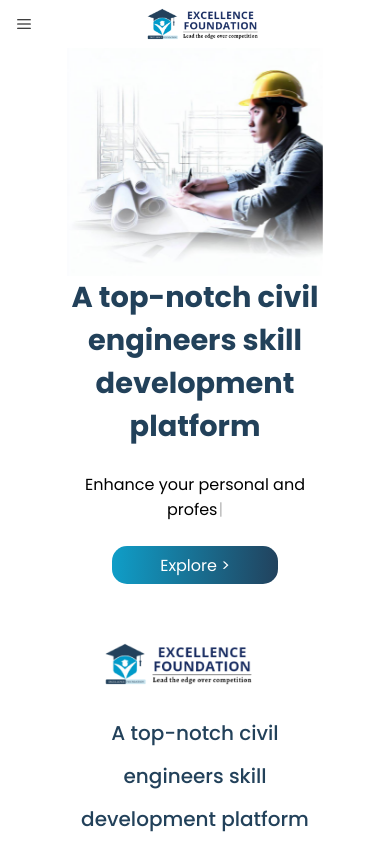
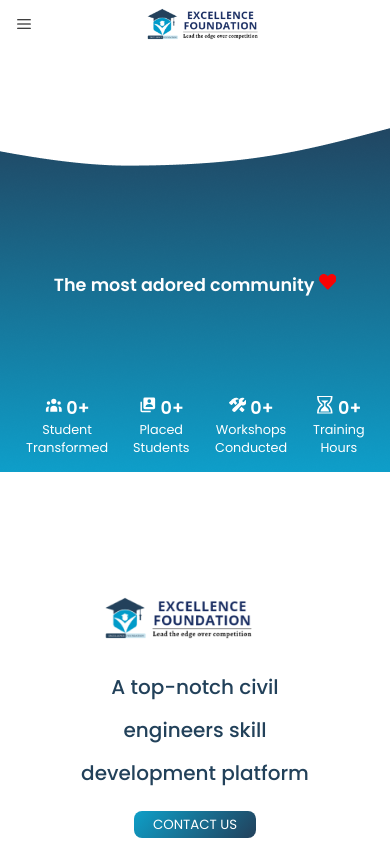
Before and after one commit to wyash12/ef-frontend, a Next.js app: page / in a window 390 px wide. Shown: the top 844 px of the page. Built offline with nearby package versions, Linux system fonts and the light colour scheme; some icons are missing.

Commit message:
responsive wave container

```diff
--- a/components/home/Wave/CounterElement.module.scss
+++ b/components/home/Wave/CounterElement.module.scss
@@ -21,3 +21,30 @@
         }
     }
 }
+
+@media (max-width: 774px) {
+    .container {
+        .subContainer {
+            h1 {
+                font-size: 1.4rem;
+            }
+            p {
+                font-size: 1rem;
+            }
+        }
+    }
+  }
+
+
+@media (max-width: 468px) {
+    .container {
+        .subContainer {
+            h1 {
+                font-size: 1.1rem;
+            }
+            p {
+                font-size: 0.8rem;
+            }
+        }
+    }
+  }
--- a/components/home/Wave/WaveContainer.module.scss
+++ b/components/home/Wave/WaveContainer.module.scss
@@ -2,6 +2,7 @@
   height: 60vh;
   width: 100%;
   position: relative;
+  overflow-x: hidden;
 
   .wave {
     background: url(../../../public/wave.png) repeat-x;
@@ -17,7 +18,7 @@
   .values {
     // z-index: 100;
     position: absolute;
-    height: 50vh;
+    height: 45vh;
     bottom: 0;
     width: 100%;
     display: flex;
@@ -55,3 +56,42 @@
     margin-left: -1600px;
   }
 }
+
+@media (max-width: 774px) {
+  .ocean {
+    .values {
+      h1 {
+        font-size: 1.4rem;
+      }
+    }
+  }
+}
+
+@media (max-width: 468px) {
+  .ocean {
+    .values {
+      h1 {
+        font-size: 1.1rem;
+      }
+    }
+  }
+}
+
+@media (max-width: 340px) {
+  .ocean {
+    height: 70vh;
+
+    .values {
+      h1 {
+        text-align: center;
+        padding: 0 0.3rem;
+      }
+      .counterDiv {
+        padding: 1rem;
+        gap: 1rem;
+        flex-wrap: wrap;
+      }
+
+    }
+  }
+}
--- a/pages/index.tsx
+++ b/pages/index.tsx
@@ -16,13 +16,13 @@ export default function HomePage(): JSX.Element {
         <title>Excellence Foundation</title>
         <meta name="Excellence foundation home page" />
       </Head>
-      <TitleContainer />
-      {/* <WaveContainer />
-      <CourseContainer />
-      <VisionMissionContainer />
-      <PlacementContainer />
-      <ReviewContainer />
-      <PathContainer /> */}
+      {/* <TitleContainer /> */}
+      <WaveContainer />
+      {/* <CourseContainer /> */}
+      {/* <VisionMissionContainer /> */}
+      {/* <PlacementContainer /> */}
+      {/* <ReviewContainer /> */}
+      {/* <PathContainer /> */}
     </>
   );
 }
```
Also changed, not shown: components/home/Wave/WaveContainer.tsx (line endings or trailing spaces).
